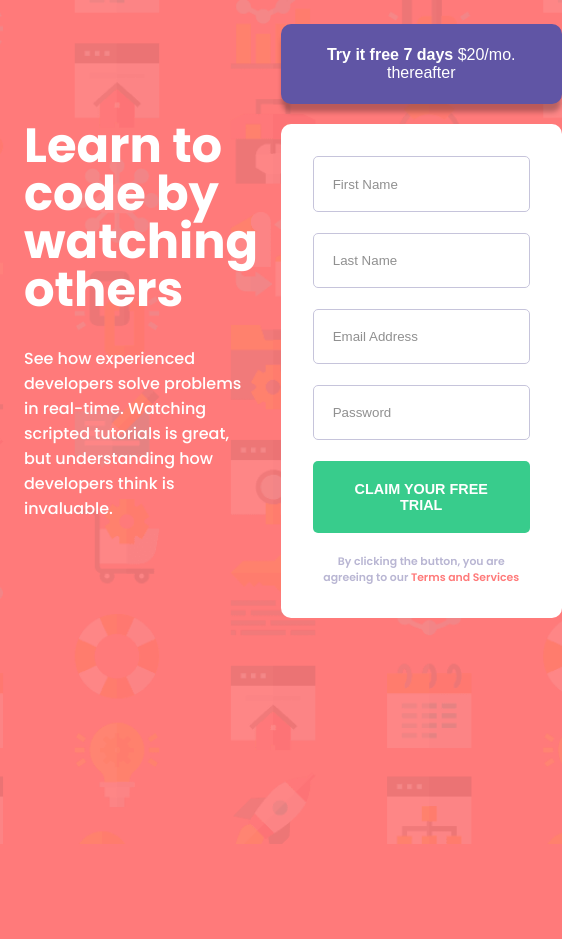
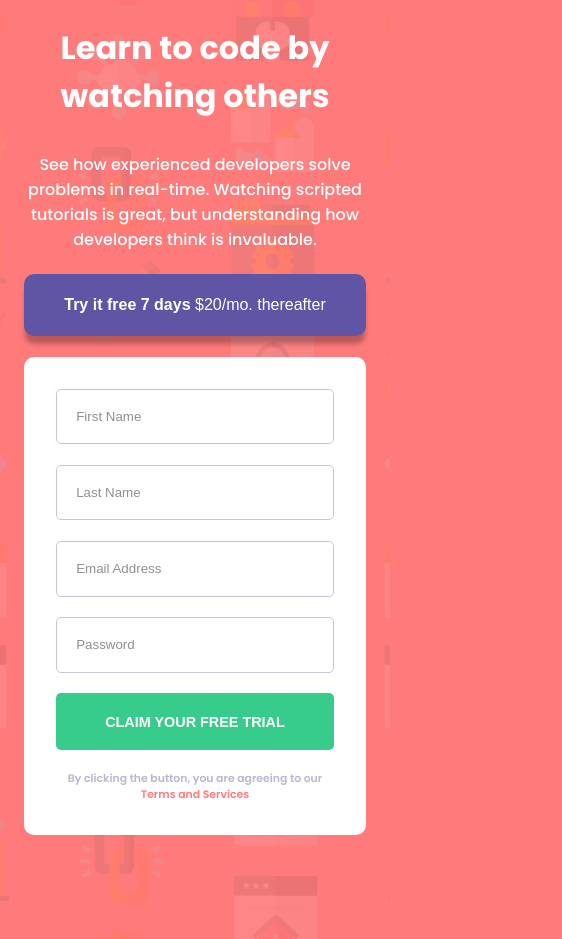
Before and after one commit to FelipeFama/intro-component-with-signup-form-master, a plain HTML site: page index.html in a window 390 px wide. Shown: the whole page, 562 px wide, since content can reach past the window. Before the commit the page ends 844 px from the top, so only its background shows below. Drawn offline with Linux system fonts and the light colour scheme.

Commit message:
adding responsive

```diff
--- a/style.css
+++ b/style.css
@@ -196,3 +196,20 @@ input:focus-visible {
   color: var(--red);
   font-weight: 600;
 }
+
+@media screen and (max-width: 801px) {
+  body {
+    background-image: url(/images/bg-intro-mobile.png);
+  }
+  .main-container {
+    grid-template-columns: 1fr;
+    margin-bottom: 5rem;
+    max-width: 600px;
+  }
+  .info-section {
+    text-align: center;
+  }
+  .info-section h1 {
+    font-size: 2rem;
+  }
+}
```
